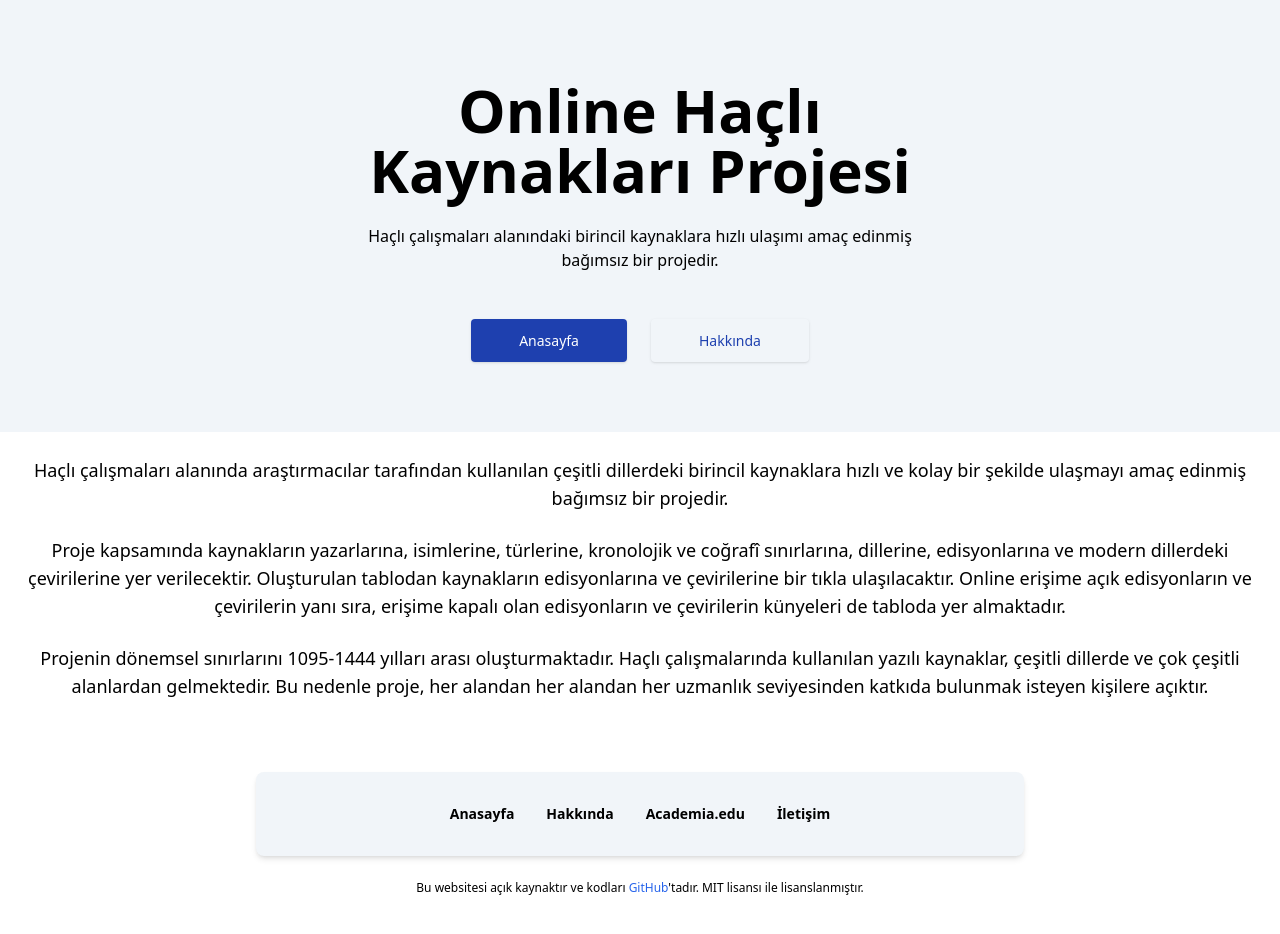
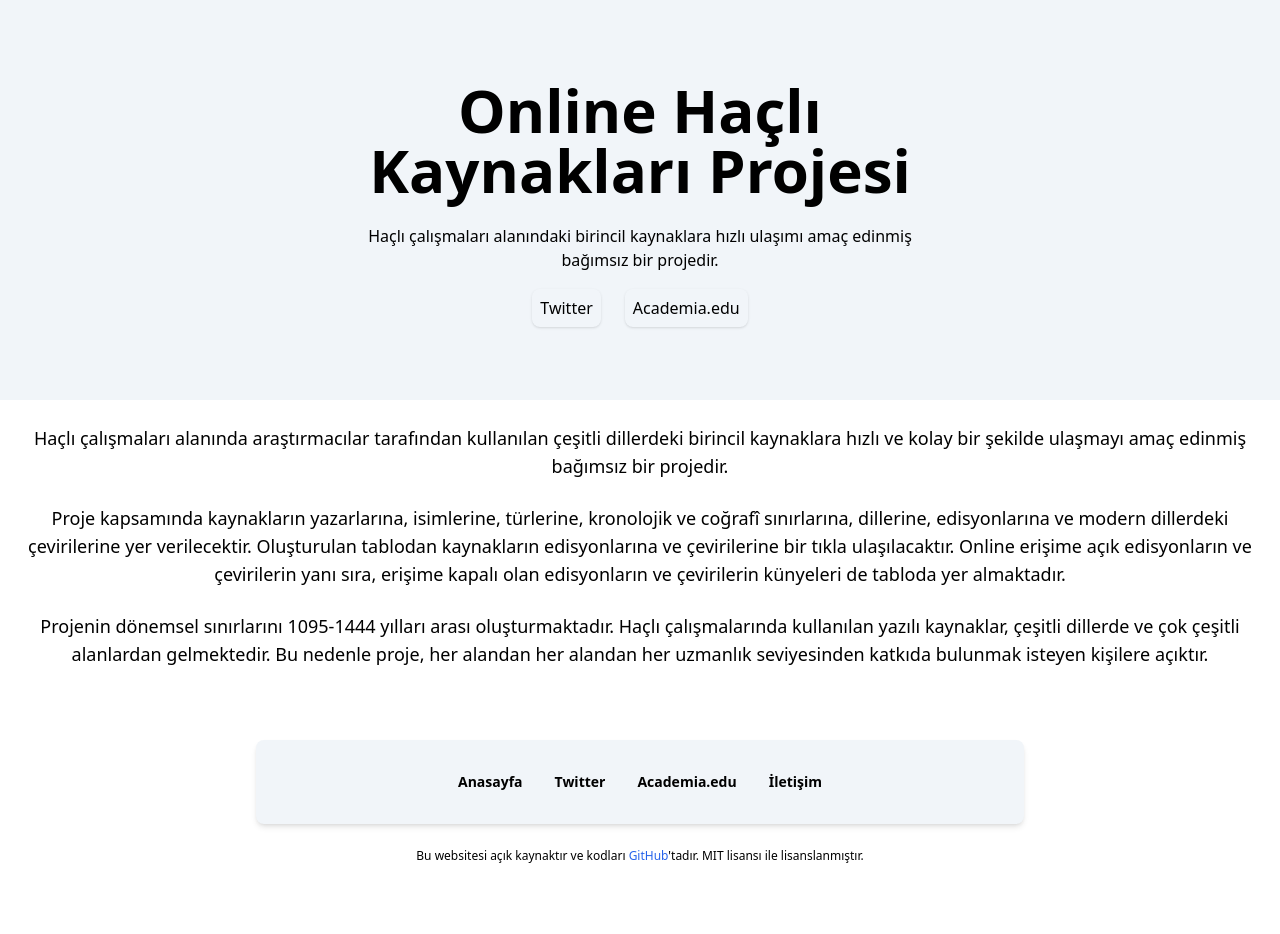
Before and after one commit to Ted2xmen/online-hacli-kaynaklari, a React (Create React App) app: page /about in a window 1280 px wide. Shown: the top 934 px of the page. After the commit the page ends 912 px from the top, so only its background shows below. Built offline with nearby package versions, Linux system fonts and the light colour scheme.

Commit message:
minor fixes

```diff
--- a/src/components/Filter.jsx
+++ b/src/components/Filter.jsx
@@ -6,23 +6,11 @@ const Filter = ({ setCategory }) => {
     },
     {
       label: 'Kronik',
-      value: 'Seyahatname',
-    },
-    {
-      label: 'Seyahatname',
-      value: 'Kronik',
-    },
-    {
-      label: 'Mektup',
-      value: 'Mektup',
-    },
-    {
-      label: 'Hatırat',
-      value: 'Hatırat',
+      value: 'Şiir',
     },
     {
       label: 'Şiir',
-      value: 'Şiir',
+      value: 'Kronik',
     },
   ]
 
--- a/src/components/Footer.jsx
+++ b/src/components/Footer.jsx
@@ -6,13 +6,17 @@ const Footer = () => {
       <footer className="text-center">
         <div className="max-w-screen-xl mx-auto px-4 py-12 sm:px-6 lg:px-8">
           <div className="mx-auto max-w-3xl space-y-6">
-            <nav className="relative flex flex-wrap justify-center gap-8 rounded-lg  shadow-md bg-slate-100  p-8 text-sm font-semibold">
+            <nav className="relative flex flex-wrap justify-center gap-8 rounded-lg  bg-slate-100 p-8  text-sm font-semibold shadow-md">
               <a className="hover:opacity-75" href="/">
                 Anasayfa
               </a>
 
-              <a className="hover:opacity-75" href="/about">
-                Hakkında
+              <a
+                className="hover:opacity-75"
+                target="_blank"
+                rel="noopener noreferrer"
+                href="https://twitter.com/haclikaynaklari">
+                Twitter
               </a>
 
               <a
--- a/src/components/HeaderHero.jsx
+++ b/src/components/HeaderHero.jsx
@@ -11,20 +11,22 @@ const HeaderHero = () => {
           edinmiş bağımsız bir projedir.
         </p>
 
-        <div className="mt-8   space-x-6 justify-center gap-4">
+        <div className="space-x-6">
           <a
-            className=" w-full rounded bg-blue-800 px-12 py-3 text-sm font-medium text-white shadow hover:bg-blue-700  sm:w-auto"
-            href="/">
-            Anasayfa
+            className=" rounded-lg p-2 shadow hover:bg-blue-600 hover:text-white "
+            target="_blank"
+            rel="noopener noreferrer"
+            href="https://twitter.com/haclikaynaklari">
+            Twitter
           </a>
 
           <a
-            className=" w-full rounded px-12 py-3 text-sm font-medium text-blue-800 shadow hover:text-blue-700  sm:w-auto"
-            href="/about">
-            Hakkında
+            className=" rounded-lg p-2 shadow hover:bg-blue-600 hover:text-white "
+            href="https://www.academia.edu/50159258/ONL%C4%B0NE_HA%C3%87LI_KAYNAKLARI_PROJES%C4%B0"
+            target="_blank"
+            rel="noopener noreferrer">
+            Academia.edu
           </a>
-
-
         </div>
       </div>
     </div>
--- a/src/components/InfoCard.jsx
+++ b/src/components/InfoCard.jsx
@@ -1,6 +1,6 @@
 import React from 'react'
 
-const InfoCard = ({ kronik, seyahatname, all }) => {
+const InfoCard = ({ kronik, seyahatname, all, mektup, siir, hatirat }) => {
   return (
     <div className='hidden md:block lg:block xl:block'>
       <section className="text-center">
@@ -22,17 +22,17 @@ const InfoCard = ({ kronik, seyahatname, all }) => {
             </li>
 
             <li>
-              <p className="info-data">1000</p>
+              <p className="info-data">{mektup}</p>
               <p className="info-title">Mektup</p>
             </li>
 
             <li>
-              <p className="info-data">50</p>
+              <p className="info-data">{siir}</p>
               <p className="info-title">Şiir</p>
             </li>
 
             <li>
-              <p className="info-data">100</p>
+              <p className="info-data">{hatirat}</p>
               <p className="info-title">Hatırat</p>
             </li>
           </ul>
--- a/src/components/TheTable.jsx
+++ b/src/components/TheTable.jsx
@@ -5,31 +5,28 @@ import Search from './Search'
 import data from '.././data.json'
 import Filter from './Filter'
 import InfoCard from './InfoCard'
-import axios from "axios";
+import axios from 'axios'
 
 const TheTable = () => {
   const [searchTerm, setSearchTerm] = useState('')
   const [category, setCategory] = useState('')
   const [apiData, setData] = useState([])
 
-
-
   const getData = async () => {
     const apiData = await axios.get(
       `https://onlinehaclikaynaklari.github.io/hacli-kaynaklari-projesi-verileri/data.json`
     )
     setData(apiData.data)
-      // setData(data)
-
   }
-console.log(apiData.data)
   useEffect(() => {
     getData()
   }, [])
 
-
   const kronik = apiData.filter((f) => f.tur === 'Kronik')
   const seyahatname = apiData.filter((f) => f.tur === 'Seyahatname')
+  const siir = apiData.filter((f) => f.tur === 'Şiir')
+  const mektup = apiData.filter((f) => f.tur === 'Mektup')
+  const hatirat = apiData.filter((f) => f.tur === 'Hatırat')
 
   return (
     <div>
@@ -38,9 +35,12 @@ console.log(apiData.data)
           <div className="flex items-center justify-between sm:flex-wrap md:flex-wrap md:space-x-2 lg:flex-wrap">
             <Filter setCategory={setCategory} />
             <InfoCard
+              mektup={mektup.length}
+              hatirat={hatirat.length}
+              siir={siir.length}
               kronik={kronik.length}
               seyahatname={seyahatname.length}
-              all={data.length}
+              all={apiData.length}
             />
           </div>
 
--- a/src/components/TrComponent.jsx
+++ b/src/components/TrComponent.jsx
@@ -13,8 +13,10 @@ const TrComponent = (data) => {
     translate,
     tur,
   } = data
+
   return (
     <tr className="text-gray-700 hover:bg-gray-100 ">
+
       <td className=" px-1 py-3">
         <div className="flex items-center text-sm">
           <div>
@@ -29,26 +31,35 @@ const TrComponent = (data) => {
           </div>
         </div>
       </td>
+
       <td className="px-1 py-3">
         {eser}
-        <span className="ml-2 inline-block rounded-sm bg-yellow-300 p-1 text-xs text-black">
+        <span className="ml-2 inline-block rounded-sm bg-yellow-300 p-1 text-xs text-black opacity-25 hover:opacity-100">
           {tur}
         </span>
       </td>
       {/* <td className=" py-3 text-xs"></td> */}
 
-      <td className="px-1 py-3 text-xs">
-        <span className="rounded-sm bg-indigo-100 p-1 font-semibold leading-tight text-indigo-700">
-          {periyod}
-        </span>
+      <td className="px-1 py-3 text-xs space-y-1">
+        {periyod.map((item, index) => (
+          <button
+            key={index}
+            className="rounded-sm block bg-indigo-100 p-1 font-semibold leading-tight text-indigo-700">
+            {item}
+          </button>
+        ))}
       </td>
+
       <td className=" px-1 py-3 text-sm">
         {bolge.map((item, index) => (
           <p key={index}>{item}</p>
         ))}
       </td>
+
       <td className=" px-1 py-3 text-xs">
-        <span className='border border-black p-1 rounded-full text-xs'>{dil}</span>
+        <span className="rounded-full border border-black p-1 text-xs">
+          {dil}
+        </span>
       </td>
 
       <td className=" px-2 py-3 text-sm">
@@ -66,16 +77,16 @@ const TrComponent = (data) => {
         ))}
       </td>
 
-      <div className="max-h-40 overflow-y-auto  ">
-        <td className="   py-2 text-sm">
+      <div className="max-h-40 overflow-y-auto">
+        <td className="py-2 text-sm">
           {translate.map((item, index) => (
             <div className="ml-2 pt-1 ">
-              <span className="">
+              <span>
                 <a
                   key={index}
                   className="m-1 block p-1 text-blue-500 "
                   href={item.link}>
-                  {item.durum}{' '}
+                  {item.durum}
                 </a>
               </span>
             </div>
@@ -83,7 +94,7 @@ const TrComponent = (data) => {
         </td>
       </div>
 
-      <td className="  py-3 text-xs">
+      <td className="py-3 text-xs">
         {katki.map((item, index) => (
           <p key={index}>{item}</p>
         ))}
```
Lines whose indentation alone changed are shown as unchanged.
